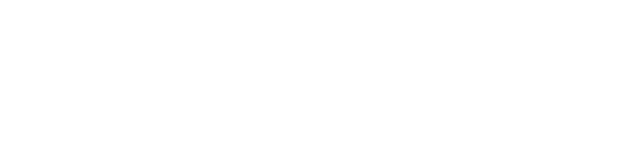
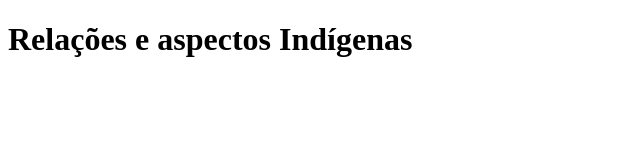
Before and after one commit to melo-isa09/barbearia-alura, a plain HTML site: page index.html in a window 1280 px wide. Shown: the whole page, without its empty margins (0-640 px from the left). Drawn offline with Linux system fonts and the light colour scheme.

Commit message:
adicionamos o título h1

```diff
--- a/index.html
+++ b/index.html
@@ -6,6 +6,6 @@
     <title>Barbearia Alura</title>
 </head>
 <body>
-
+    <h1> Relações e aspectos Indígenas </h1>
 </body>
 </html>
```
